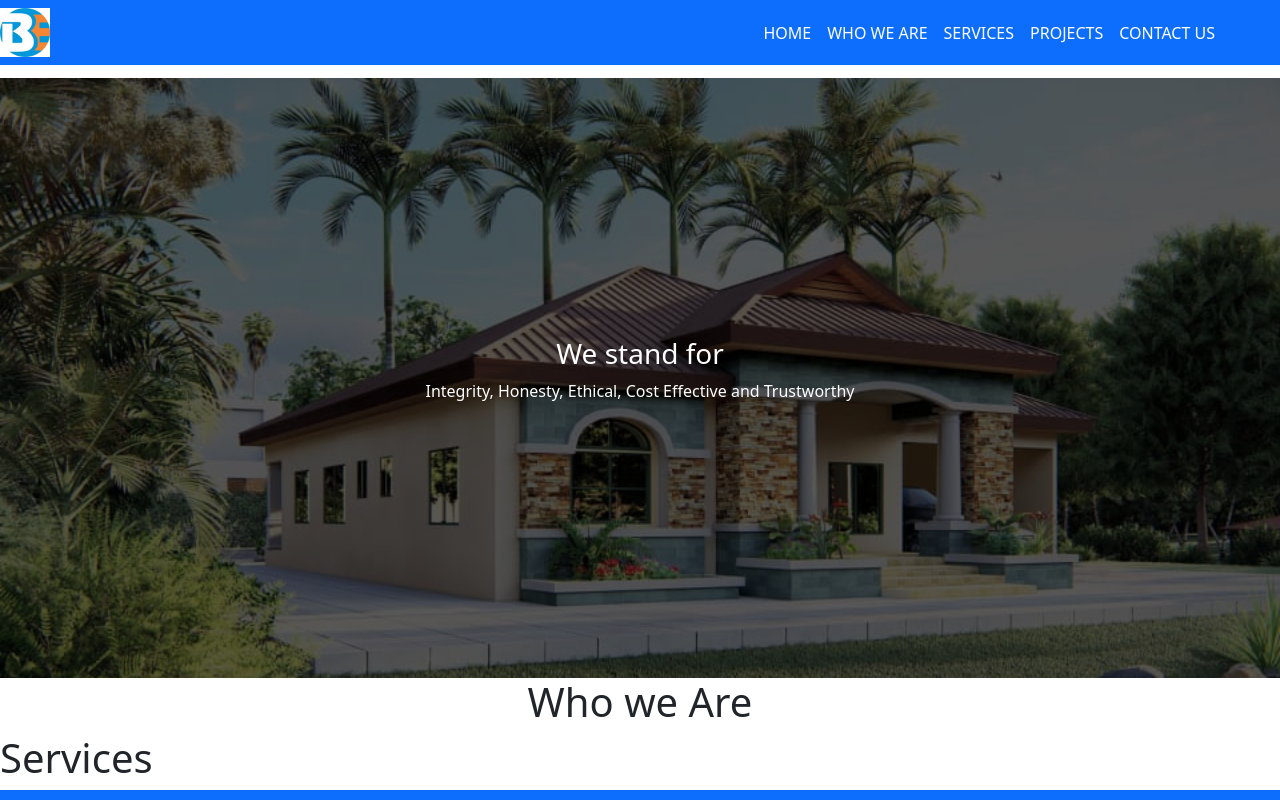
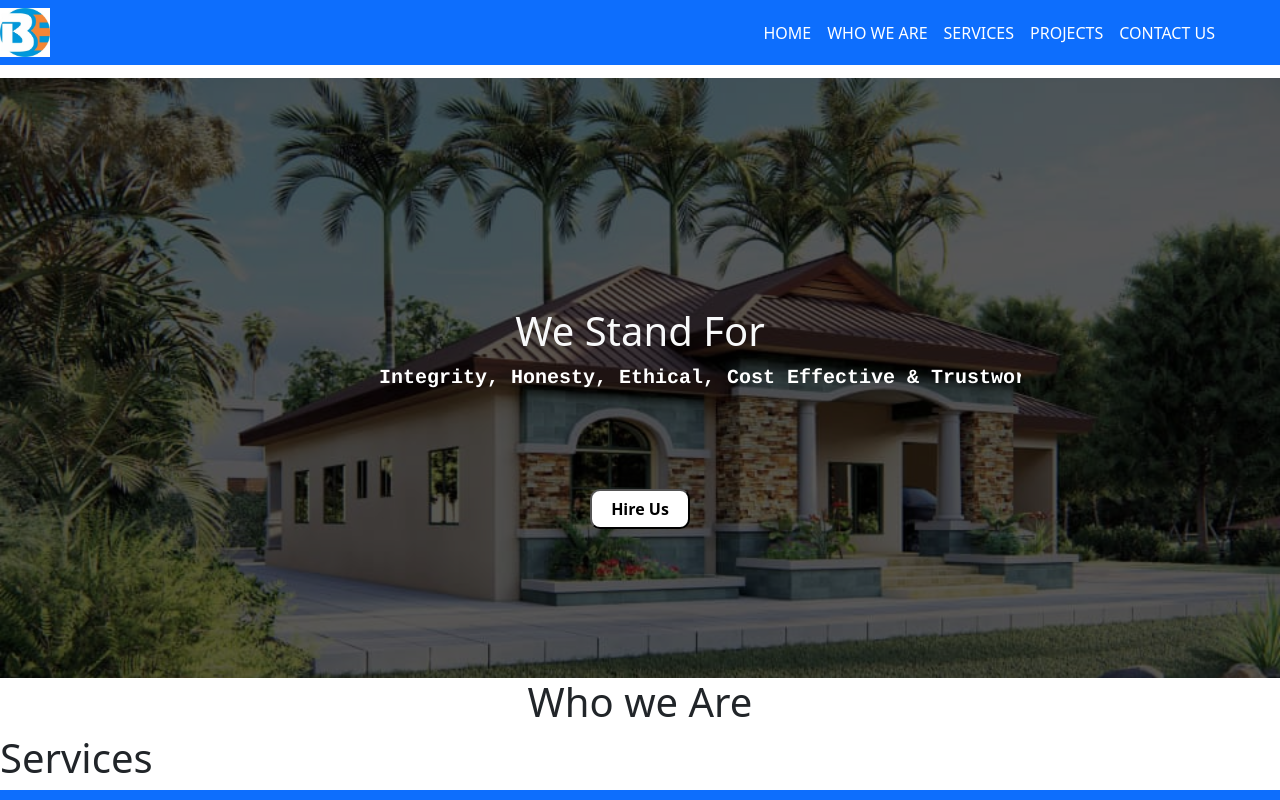
Before and after one commit to flosatechnologies/blessdel, a React (Create React App) app: page / in a window 1280 px wide. Shown: the top 800 px of the page. Built offline with nearby package versions, Linux system fonts and the light colour scheme.

Commit message:
updated home page

```diff
--- a/src/App.js
+++ b/src/App.js
@@ -1,6 +1,5 @@
 import React from "react";
 import "./App.css";
-import { BrowserRouter as Router, Switch, Route } from "react-router-dom";
 import WhoWeAre from "./pages/whoweare";
 import Services from "./pages/services";
 import Projects from "./pages/projects";
@@ -8,7 +7,7 @@ import ContactUs from "./pages/contactus";
 import Home from "./pages/home";
 import NavbarMenu from "./components/Navbar/Navbar";
 import FooterPage from "./components/FooterPage";
-
+import imageComponent from "./components/imageComponent";
 function App() {
   return (
     <div>
@@ -16,6 +15,7 @@ function App() {
       <Home />
       <WhoWeAre />
       <Services />
+      <imageComponent />
       <Projects />
       <ContactUs />
       <FooterPage />
--- /dev/null
+++ b/src/components/imageComponent.js
@@ -0,0 +1,16 @@
+import React, { Component } from "react";
+
+import D5 from "../assets/images/D5.jpg";
+
+class imageComponent extends Component {
+  render() {
+    return (
+      <div id="projects" className="container img">
+        <img src={D5} alt="i" />
+        <h3>Cp</h3>
+      </div>
+    );
+  }
+}
+
+export default imageComponent;
--- a/src/css/home.css
+++ b/src/css/home.css
@@ -26,3 +26,37 @@ body::before {
   justify-content: center;
   flex-direction: column;
 }
+
+#header {
+  margin-top: 5em;
+}
+
+.btn-btn {
+  margin-top: 5em;
+}
+#btn {
+  color: #000;
+  background-color: #fff;
+  height: 40px;
+  width: 100px;
+  font-weight: bold;
+  border-radius: 10px;
+}
+
+p {
+  color: #fff;
+  font-family: "Courier";
+  font-size: 20px;
+  font-weight: bold;
+  margin: 10em 1em 1em 7em;
+  white-space: nowrap;
+  overflow: hidden;
+  width: 55em;
+  animation: type 10s steps(50, end);
+}
+
+@keyframes type {
+  from {
+    width: 10px;
+  }
+}
--- /dev/null
+++ b/src/css/imageComponent.css
@@ -0,0 +1,14 @@
+body::before {
+  display: block;
+  content: "";
+  height: 30px;
+}
+.img {
+  height: 75vh;
+  width: 100%;
+  object-fit: cover;
+  position: relative;
+  background-size: cover;
+  background-position: 50% 50%;
+  background-image: url(../assets/images/D5.jpg);
+}
--- a/src/pages/home.js
+++ b/src/pages/home.js
@@ -1,6 +1,5 @@
 import React, { Component } from "react";
 import "../css/home.css";
-import Background from "../assets/images/D1.jpg";
 import { Container, Row, Col } from "react-bootstrap";
 
 class Home extends Component {
@@ -8,8 +7,18 @@ class Home extends Component {
     return (
       <Container fluid className="bg-image image-fluid">
         <div id="main" className="overlay">
-          <h3>We stand for</h3>
-          <p>Integrity, Honesty, Ethical, Cost Effective and Trustworthy</p>
+          <div id="header" className=" text-light text-capitalize">
+            <h1>We stand for</h1>
+          </div>
+          <p>Integrity, Honesty, Ethical, Cost Effective & Trustworthy</p>
+          <div className="md-3 btn-btn">
+            <button
+              id="btn"
+              onClick={() => window.location.replace("/#contactus")}
+            >
+              Hire Us
+            </button>
+          </div>
         </div>
       </Container>
     );
```
